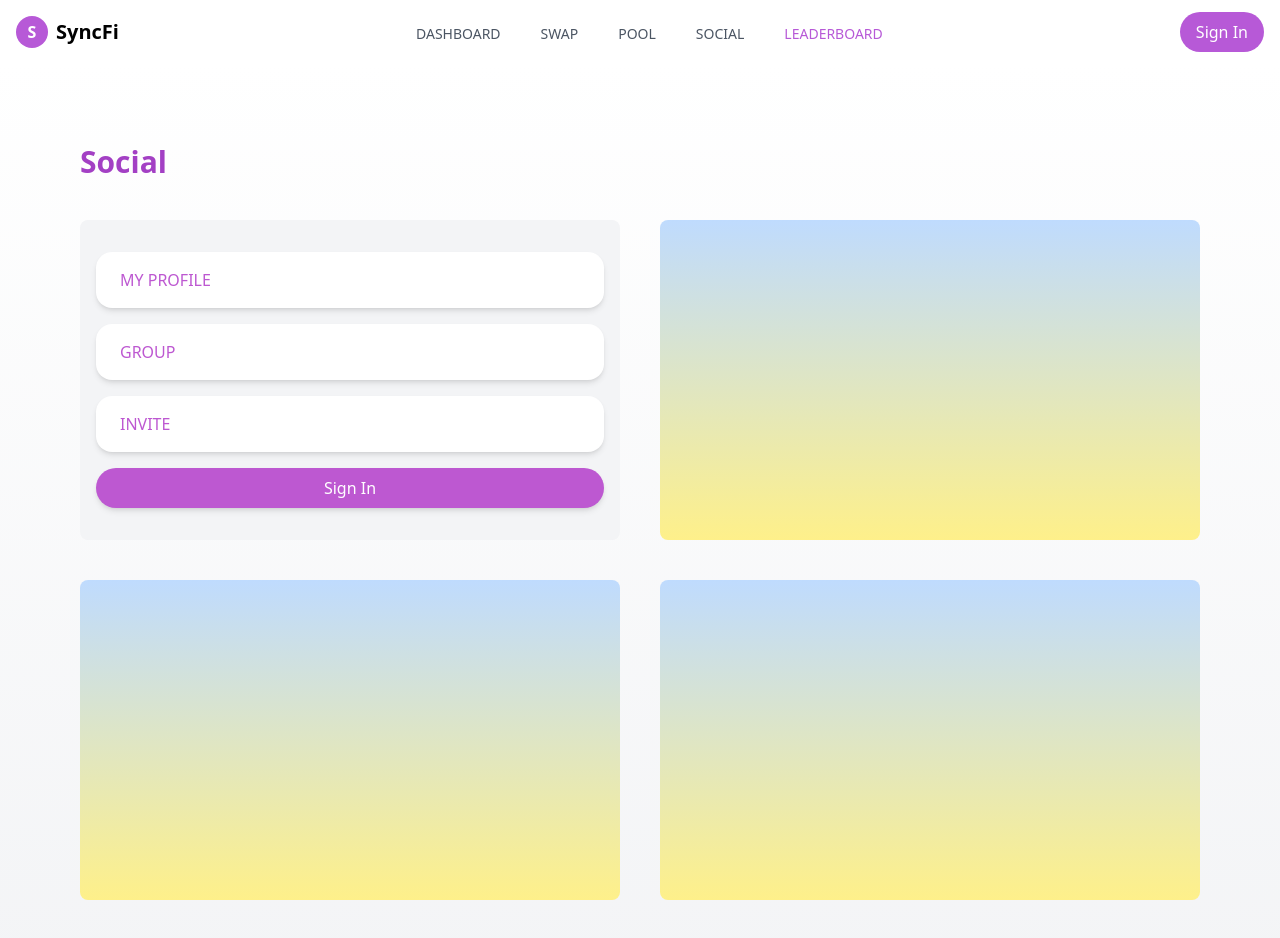
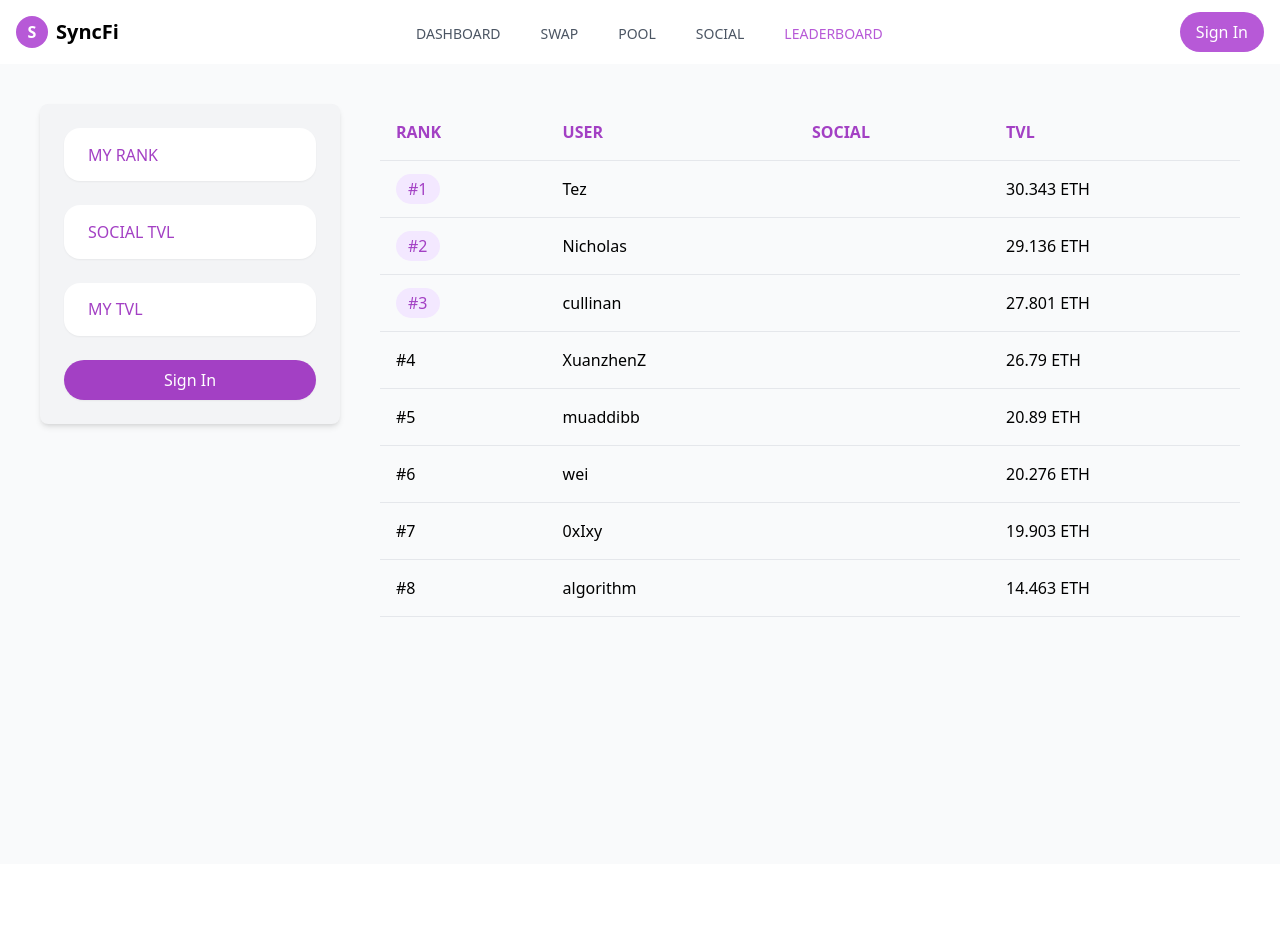
Before and after one commit to educhain-blockchainvelly/hackathon, a React (Create React App) app: page /leaderboard in a window 1280 px wide. Shown: the top 938 px of the page. After the commit the page ends 864 px from the top, so only its background shows below. Built offline with nearby package versions, Linux system fonts and the light colour scheme.

Commit message:
feat: 리더보드 UI 구현

```diff
--- a/src/App.tsx
+++ b/src/App.tsx
@@ -6,6 +6,7 @@ import PoolPage from './pages/PoolPage';
 import SwapPage from './pages/SwapPage';
 import DashboardPage from './pages/DashboardPage';
 import SocialPage from './pages/SocialPage';
+import LeaderboardPage from './pages/LeaderboardPage';
 
 function App() {
     return (
@@ -18,7 +19,7 @@ function App() {
                     <Route path="/swap" element={<SwapPage />} />
                     <Route path="/pool" element={<PoolPage />} />
                     <Route path="/social" element={<SocialPage />} />
-                    <Route path="/leaderboard" element={<SocialPage />} />
+                    <Route path="/leaderboard" element={<LeaderboardPage />} />
                 </Routes>
             </div>
         </Router>
--- /dev/null
+++ b/src/pages/LeaderboardPage.tsx
@@ -0,0 +1,59 @@
+import React from 'react';
+
+const LeaderboardPage = () => {
+    return (
+        <div className="min-h-screen bg-gray-50 flex p-10">
+  {/* 왼쪽 섹션 */}
+  <div className="bg-gray-100 rounded-lg shadow-md p-6 flex flex-col h-80 w-1/4 space-y-6">
+    <div className="bg-white text-purple-600 py-2 px-6 h-[72px] rounded-2xl shadow-sm w-full text-left flex flex-row items-center">
+      MY RANK
+    </div>
+    <div className="bg-white text-purple-600 py-2 px-6 h-[72px] rounded-2xl shadow-sm w-full text-left flex flex-row items-center">
+      SOCIAL TVL
+    </div>
+    <div className="bg-white text-purple-600 py-2 px-6 h-[72px] rounded-2xl shadow-sm w-full text-left flex flex-row items-center">
+      MY TVL
+    </div>
+    <div className="bg-purple-600 text-white py-2 px-4 rounded-full shadow-sm w-full text-center">
+      Sign In
+    </div>
+  </div>
+
+  {/* 오른쪽 섹션 */}
+  <div className="flex-grow ml-10">
+    <table className="w-full text-left border-collapse">
+      <thead>
+        <tr className="text-purple-600 font-semibold border-b">
+          <th className="p-4">RANK</th>
+          <th className="p-4">USER</th>
+          <th className="p-4">SOCIAL</th>
+          <th className="p-4">TVL</th>
+        </tr>
+      </thead>
+      <tbody>
+        {[
+          { rank: "#1", user: "Tez", tvl: "30.343 ETH" },
+          { rank: "#2", user: "Nicholas", tvl: "29.136 ETH" },
+          { rank: "#3", user: "cullinan", tvl: "27.801 ETH" },
+          { rank: "#4", user: "XuanzhenZ", tvl: "26.79 ETH" },
+          { rank: "#5", user: "muaddibb", tvl: "20.89 ETH" },
+          { rank: "#6", user: "wei", tvl: "20.276 ETH" },
+          { rank: "#7", user: "0xIxy", tvl: "19.903 ETH" },
+          { rank: "#8", user: "algorithm", tvl: "14.463 ETH" },
+        ].map((row, index) => (
+          <tr key={index} className="border-b">
+            <td className="p-4">{index < 3 ? <span className="bg-purple-100 text-purple-600 rounded-full px-3 py-1">{row.rank}</span> : <span>{row.rank}</span>}</td>
+            <td className="p-4">{row.user}</td>
+            <td className="p-4"></td>
+            <td className="p-4">{row.tvl}</td>
+          </tr>
+        ))}
+      </tbody>
+    </table>
+  </div>
+</div>
+
+    );
+};
+
+export default LeaderboardPage;
```
